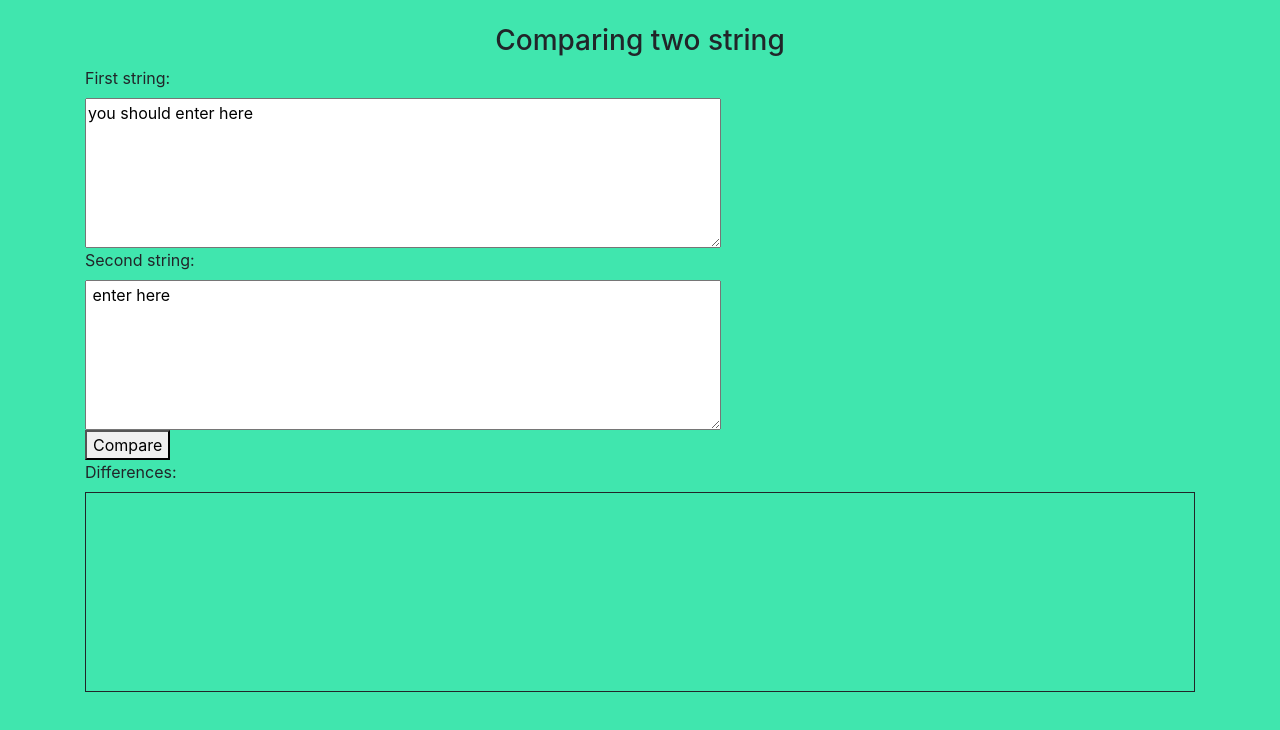
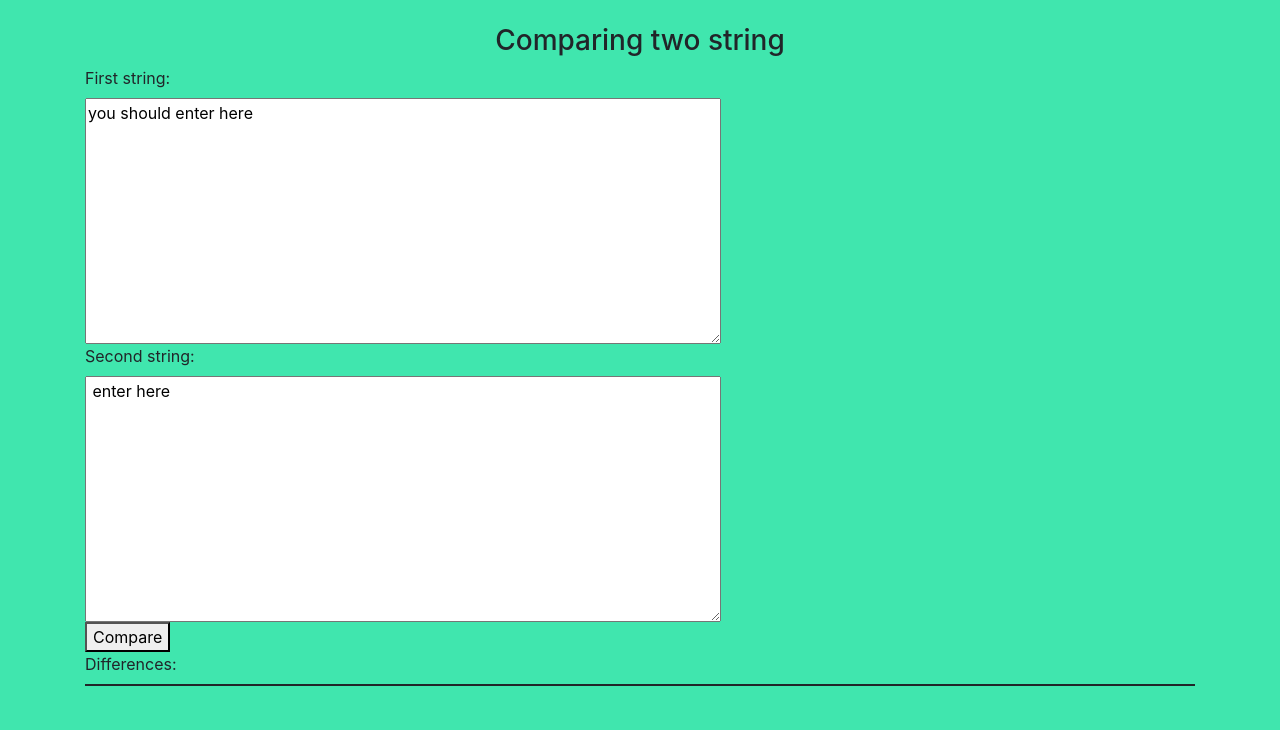
Before and after one commit to pkiruivits/compare, a plain HTML site: page index.html in a window 1280 px wide. Drawn offline with nearby package versions, Linux system fonts and the light colour scheme.

Commit message:
Update index.html

```diff
--- a/index.html
+++ b/index.html
@@ -14,14 +14,14 @@
       <div class="col">
         <label>First string:</label>
         <br />
-        <textarea id="textareaBefore" cols="60" rows="6">
+        <textarea id="textareaBefore" cols="60" rows="10">
 you should enter here
         </textarea>
       </div>
       <div class="col">
         <label>Second string:</label>
         <br />
-        <textarea id="textareaAfter" cols="60" rows="6">
+        <textarea id="textareaAfter" cols="60" rows="10">
  enter here
         </textarea>
       </div>
@@ -33,7 +33,7 @@ you should enter here
     <div>
         <label>Differences:</label>
         <br />
-        <div id="textareaDifferences" style="border:1px solid;height:200px"></div>
+        <div id="textareaDifferences" style="border:1px solid;height:auto"></div>
     </div>
 
 <!-- user interface ends -->
```
